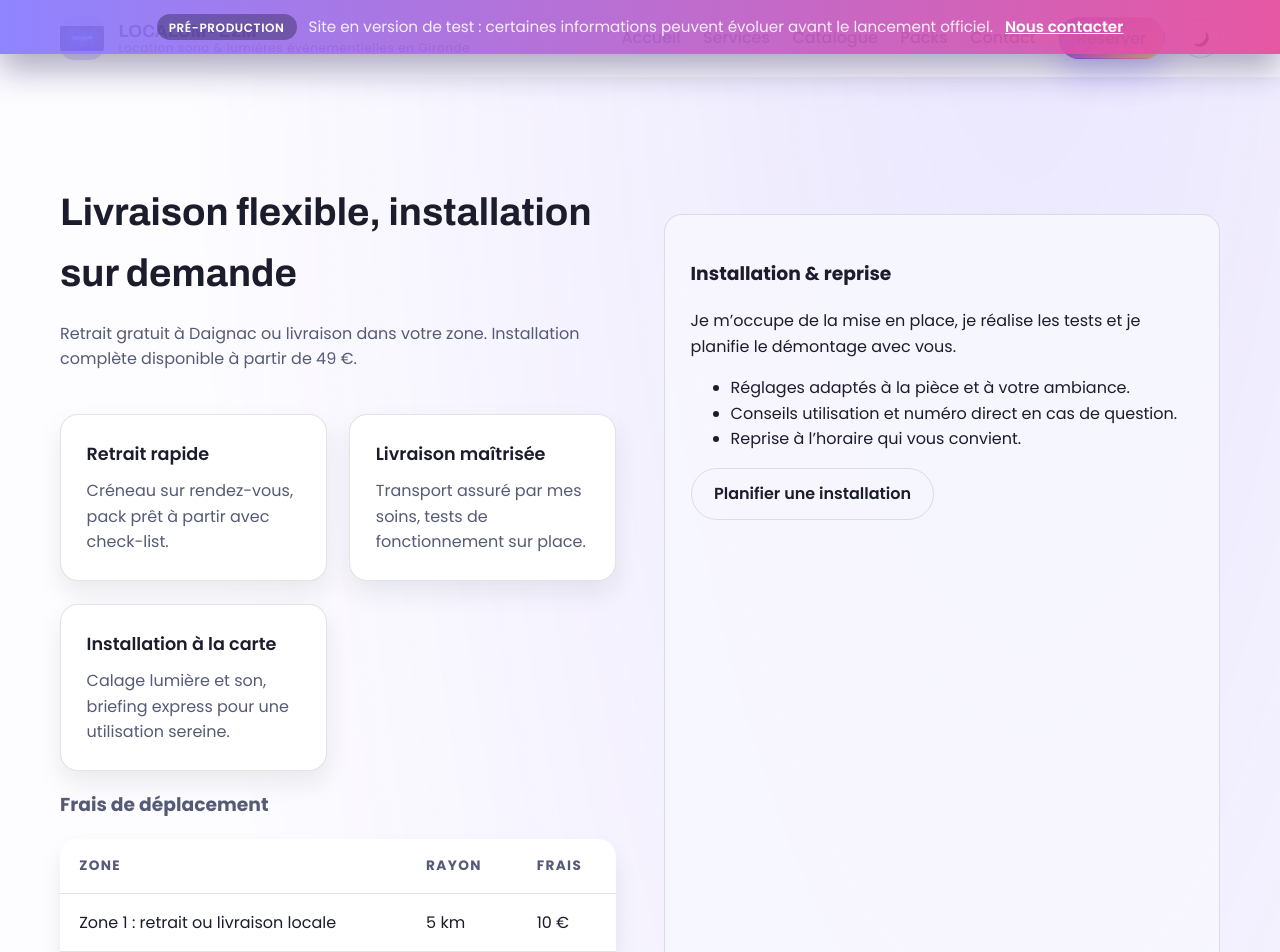
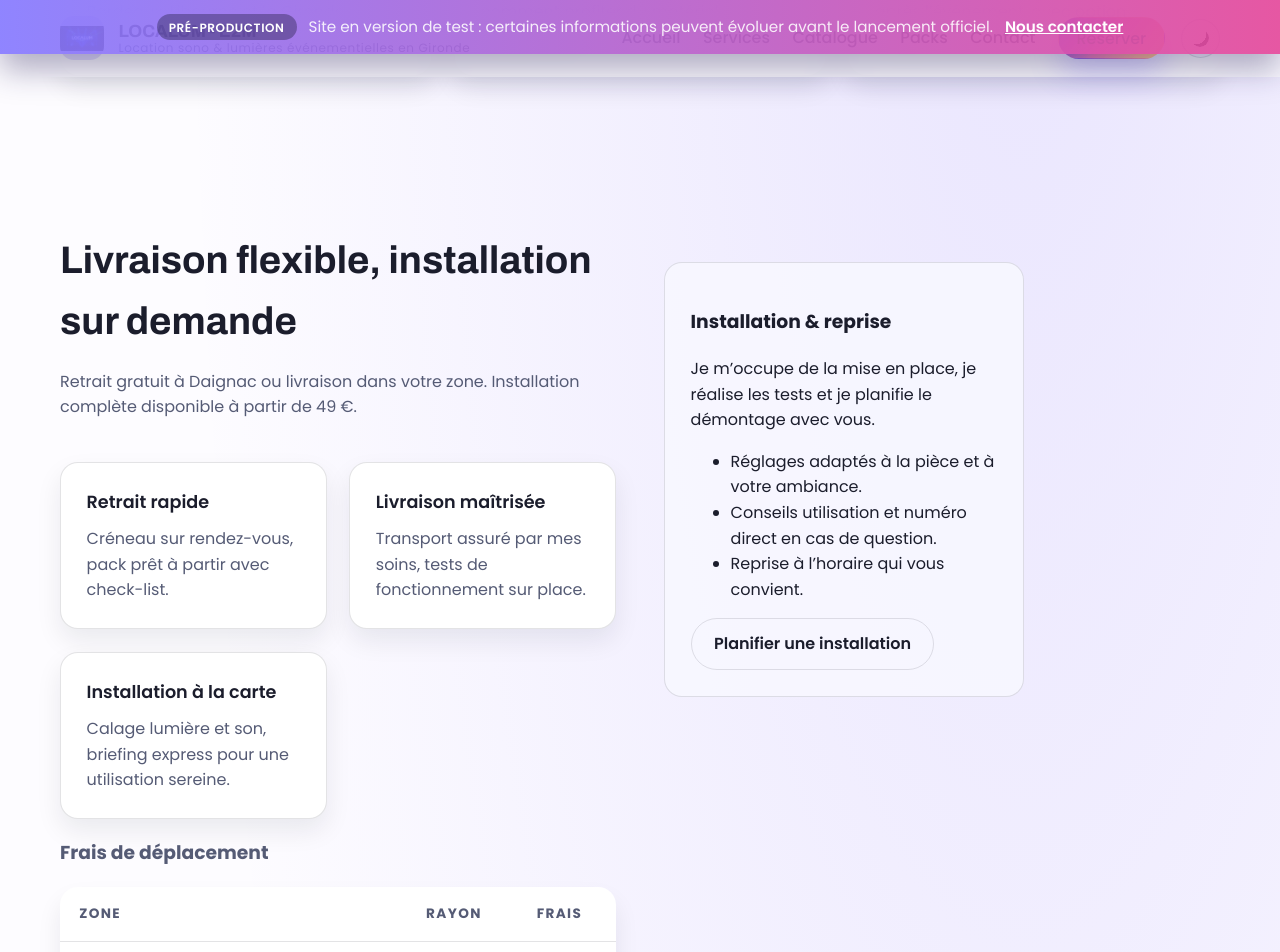
Before and after one commit to Marssouss/Marssouss.github.io, a Jekyll site: the page built from services.md, in a window 1280 px wide and 1400 px high, scrolled down 666 px. Shown: the top 952 px of the window. Built offline with Jekyll 4.4.1, drawn with Linux system fonts in a browser that asks for light colours; grey boxes are pictures that could not be loaded.

Commit message:
Services

```diff
--- a/_config.yml
+++ b/_config.yml
@@ -55,8 +55,8 @@
   center_lng: -0.248
   tiers:
     - { radius_km: 5, price_eur: 10, label: "Zone 1 : retrait ou livraison locale", color: "#ef4444", contact_note: "Contactez-moi pour planifier un retrait ou une livraison très proche." }
-    - { radius_km: 15, price_eur: 25, label: "Zone 2 : Bordeaux & Libourne", color: "#facc15", contact_note: "Contactez-moi pour organiser la livraison sur Bordeaux ou Libourne." }
-    - { radius_km: 20, price_eur: 40, label: "Zone 3 : Gironde élargie", color: "#2563eb", contact_note: "Contactez-moi afin de valider la disponibilité et les frais en Gironde élargie." }
+    - { radius_km: 10, price_eur: 25, label: "Zone 2 : Bordeaux & Libourne", color: "#facc15", contact_note: "Contactez-moi pour organiser la livraison sur Bordeaux ou Libourne." }
+    - { radius_km: 15, price_eur: 40, label: "Zone 3 : Gironde élargie", color: "#2563eb", contact_note: "Contactez-moi afin de valider la disponibilité et les frais en Gironde élargie." }
   install_price_from_eur: 49
 
 forms:
--- a/services.md
+++ b/services.md
@@ -11,11 +11,11 @@
       <p class="muted">Je suis {{ site.owner_name }}, interlocuteur unique pour la sono et la lumière de vos soirées en Gironde.</p>
     </div>
     <p>Je prépare le pack choisi, je fournis tous les câbles et je reste joignable le jour J. Vous gérez la playlist, je sécurise la technique.</p>
-    <div class="section-actions" style="gap: 1rem;">
+    <div class="section-actions" style="margin: 2.5rem 0; gap: 1.25rem;">
       <a class="button button--primary" href="{{ site.forms.booking_google_form_url }}" target="_blank" rel="noopener">Demander un devis rapide</a>
       <a class="button button--ghost" href="/packs/">Voir les packs disponibles</a>
     </div>
-    <div class="feature-grid">
+    <div class="feature-grid" style="margin-top: 2.5rem;">
       {% for highlight in site.services_page.highlights %}
       <article class="feature-card">
         <h3>{{ highlight.title }}</h3>
@@ -27,7 +27,7 @@
 </section>
 
 <section class="section">
-  <div class="container split-grid">
+  <div class="container split-grid" style="align-items: start;">
     <div>
       <div class="section-header">
         <h2>Livraison flexible, installation sur demande</h2>
@@ -66,19 +66,8 @@
           {% endfor %}
         </tbody>
       </table>
-      <div class="map-shell">
-        <div class="map js-delivery-map"
-             data-map-id="services"
-             data-center-lat="{{ site.delivery.center_lat }}"
-             data-center-lng="{{ site.delivery.center_lng }}"
-             data-tiers='{{ site.delivery.tiers | jsonify }}'
-             data-city="{{ site.delivery.base_city }}">
-          <noscript>Activez JavaScript pour afficher la carte des zones de livraison.</noscript>
-        </div>
-        <p class="muted map-caption">Hors zone ? Contactez-moi pour un devis personnalisé.</p>
-      </div>
     </div>
-    <div class="note">
+    <div class="note" style="max-width: 360px;">
       <h3>Installation & reprise</h3>
       <p>Je m’occupe de la mise en place, je réalise les tests et je planifie le démontage avec vous.</p>
       <ul>
@@ -87,6 +76,22 @@
         <li>Reprise à l’horaire qui vous convient.</li>
       </ul>
       <a class="button button--ghost" href="{{ site.forms.booking_google_form_url }}" target="_blank" rel="noopener">Planifier une installation</a>
+    </div>
+  </div>
+</section>
+
+<section class="section">
+  <div class="container">
+    <div class="map-shell" style="max-width: 680px; margin-inline: auto;">
+      <div class="map js-delivery-map"
+           data-map-id="services"
+           data-center-lat="{{ site.delivery.center_lat }}"
+           data-center-lng="{{ site.delivery.center_lng }}"
+           data-tiers='{{ site.delivery.tiers | jsonify }}'
+           data-city="{{ site.delivery.base_city }}">
+        <noscript>Activez JavaScript pour afficher la carte des zones de livraison.</noscript>
+      </div>
+      <p class="muted map-caption">Hors zone ? Contactez-moi pour un devis personnalisé.</p>
     </div>
   </div>
 </section>
```
